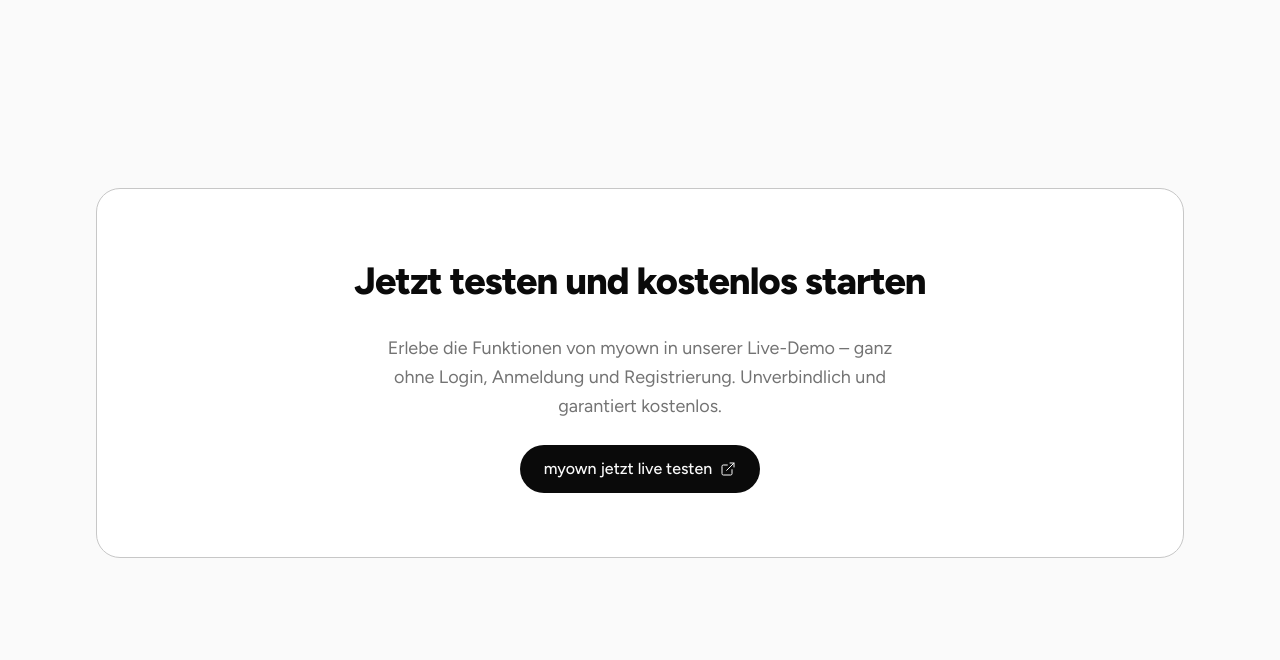
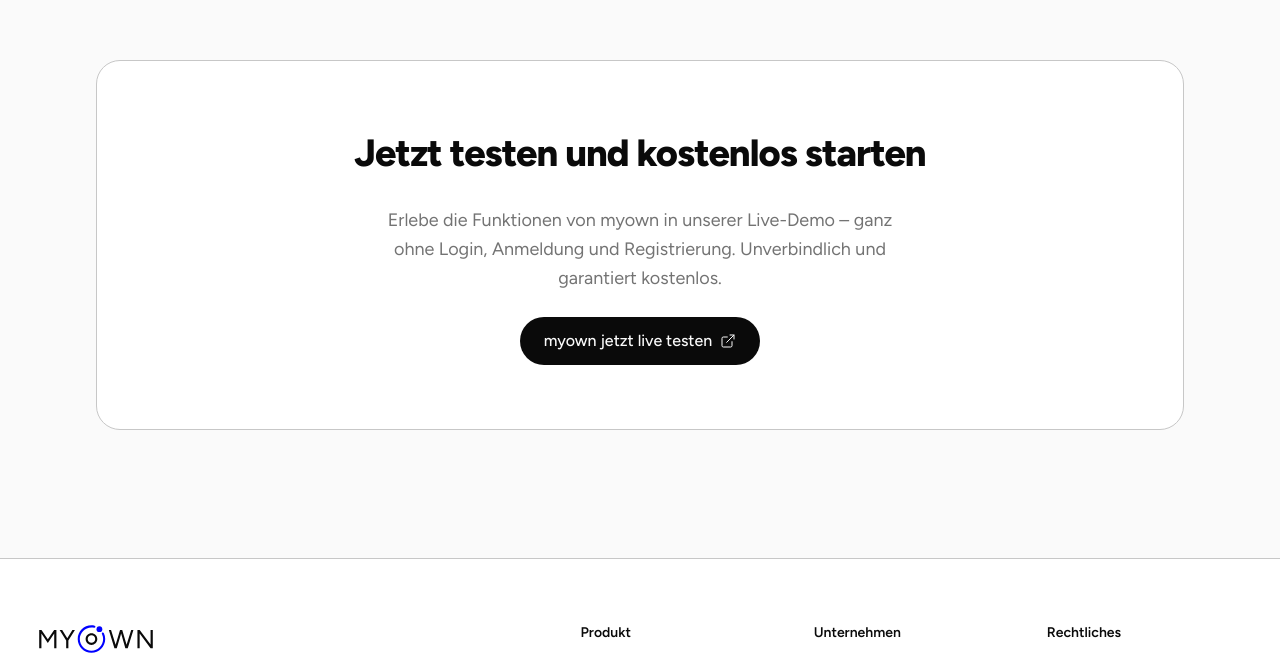
Before and after one commit to mrcldbrnr/marketing-page, a Next.js app: page /funktionen in a window 1280 px wide. Shown: the part 7593-8253 px from the top of the page. Built offline with nearby package versions, Linux system fonts and the light colour scheme; no server answers.

Commit message:
Funktionen: Abstand CTA

```diff
--- a/src/app/funktionen/page.tsx
+++ b/src/app/funktionen/page.tsx
@@ -14,7 +14,7 @@
 export default function FeaturesPage() {
   return (
     <>
-      <Section containerWidth="wide" className="pt-[2.25rem] lg:pt-[4.25rem]">
+      <Section containerWidth="wide" className="pt-[2.25rem] pb-[3rem] lg:pt-[4.25rem] lg:pb-[4rem]">
         <SectionHeading
           as="h1"
           eyebrow="Funktionen"
@@ -34,6 +34,7 @@
         description={funktionen.cta.description}
         primaryCta={{ label: funktionen.cta.label, href: siteConfig.appUrl, external: true }}
         secondaryCta={null}
+        className="pt-[3rem] lg:pt-[4rem]"
       />
     </>
   );
--- a/src/components/sections/cta.tsx
+++ b/src/components/sections/cta.tsx
@@ -9,6 +9,7 @@
   primaryCta?: { label: string; href: string; external?: boolean };
   /** Pass `null` to hide the secondary button entirely. */
   secondaryCta?: { label: string; href: string } | null;
+  className?: string;
 };
 
 export function Cta({
@@ -16,9 +17,10 @@
   description = defaultCta.description,
   primaryCta = defaultCta.primaryCta,
   secondaryCta = defaultCta.secondaryCta,
+  className,
 }: CtaProps = {}) {
   return (
-    <Section>
+    <Section className={className}>
       <div className="flex flex-col items-center gap-6 rounded-3xl border border-border bg-surface px-6 py-16 text-center">
         <h2 className="max-w-2xl text-[2rem] font-extrabold tracking-tight text-balance sm:text-[2.375rem]">
           {title}
```
